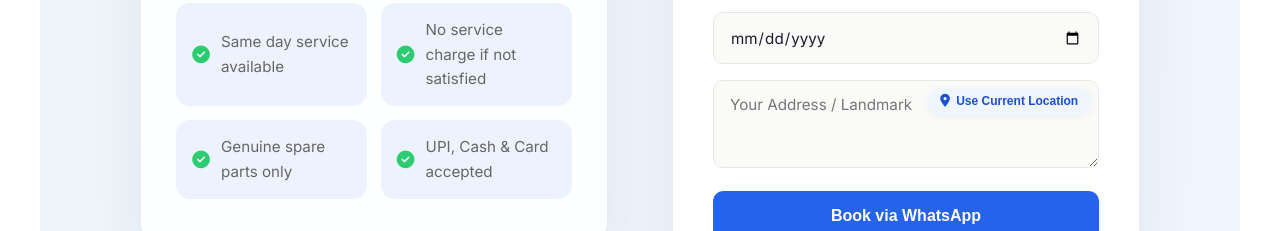
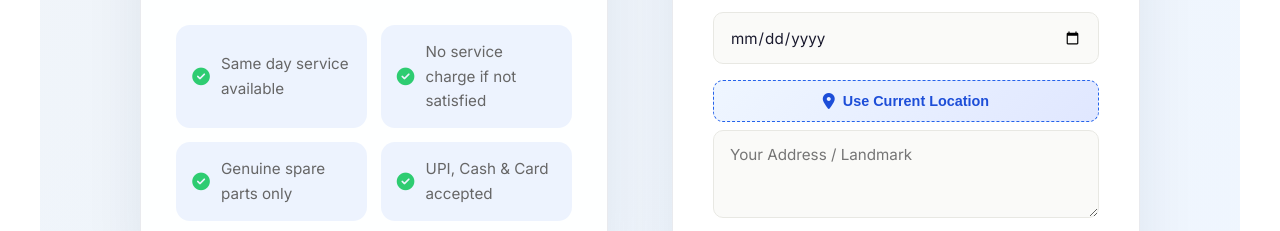
Before and after one commit to ratankmvt73-hub/myweb, a website: page index.html in a window 1280 px wide. Shown: the part 6877-7108 px from the top of the page. Drawn offline with Linux system fonts and the light colour scheme; no server answers.

Commit message:
Add UPI support, fix location button styling, remove secrets

```diff
--- a/server.js
+++ b/server.js
@@ -46,7 +46,7 @@
   const origin = req.headers.origin || `http://localhost:${PORT}`;
   try {
     const session = await stripe.checkout.sessions.create({
-      payment_method_types: ['card'],
+      payment_method_types: ['card', 'upi'],
       line_items: [{
         price_data: {
           currency: 'inr',
--- a/style.css
+++ b/style.css
@@ -624,48 +624,39 @@
 
 /* Location Button */
 .address-container {
-  position: relative;
+  display: flex;
+  flex-direction: column;
+  gap: 0.5rem;
 }
 .btn-location {
-  position: absolute;
-  top: 8px;
-  right: 8px;
-  background: var(--primary-light);
+  width: 100%;
+  background: linear-gradient(135deg, var(--primary-light), #e0e7ff);
   color: var(--primary-dark);
-  border: none;
-  border-radius: 50px;
-  padding: 0.4rem 0.8rem;
-  font-size: 0.75rem;
+  border: 1.5px dashed var(--primary);
+  border-radius: var(--radius-sm);
+  padding: 0.75rem 1rem;
+  font-size: 0.9rem;
   font-weight: 700;
   cursor: pointer;
   display: flex;
   align-items: center;
-  gap: 0.4rem;
+  justify-content: center;
+  gap: 0.5rem;
   transition: var(--transition);
-  z-index: 5;
-  box-shadow: 0 2px 8px rgba(0,0,0,0.05);
 }
 .btn-location:hover {
   background: var(--primary);
   color: #fff;
-  transform: translateY(-1px);
+  border-style: solid;
+  transform: translateY(-2px);
+  box-shadow: 0 4px 12px rgba(37,99,235,0.2);
 }
 .btn-location i {
-  font-size: 0.8rem;
+  font-size: 1rem;
 }
 .btn-location.loading {
   opacity: 0.7;
   cursor: wait;
-}
-@media (max-width: 480px) {
-  .btn-location {
-    position: relative;
-    top: 0;
-    right: 0;
-    margin-bottom: 0.5rem;
-    width: 100%;
-    justify-content: center;
-  }
 }
 
 /* =========================================
```
Also changed, not shown: PRD.md (+1 -1 lines), 1 other file.
